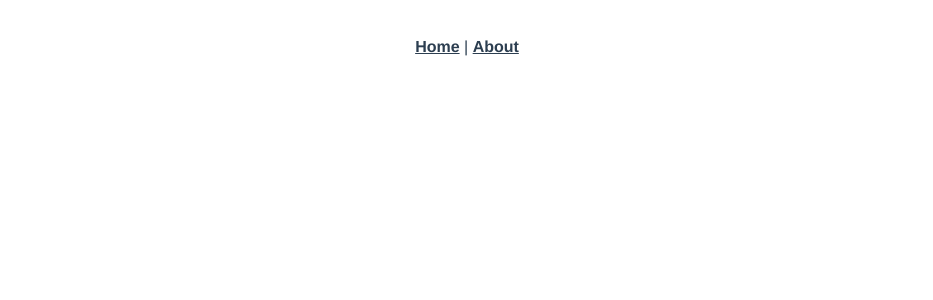
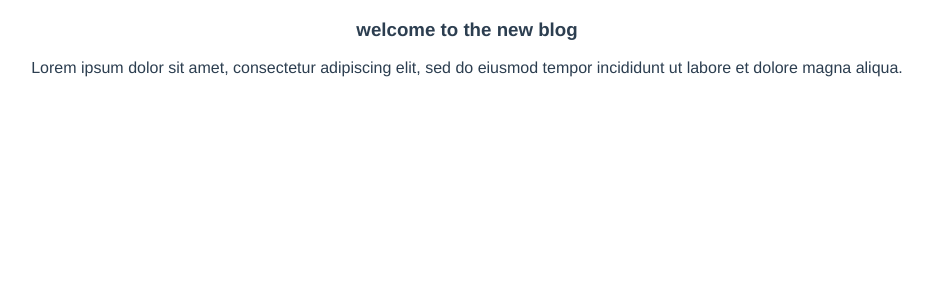
Before and after one commit to HubertMelbruda/vue-blog, a Vue app: page /posts/1 in a window 1280 px wide. Before the commit this address had no page. Shown: the top 300 px of the page, without its empty margins (173-1106 px from the left). Built offline with nearby package versions, Linux system fonts and the light colour scheme; data requests are answered from the project's data file.

Commit message:
Initial Commit

```diff
--- /dev/null
+++ b/data/db.json
@@ -0,0 +1,44 @@
+{
+  "posts": [
+    {
+      "id": 1,
+      "title": "welcome to the new blog",
+      "body": "Lorem ipsum dolor sit amet, consectetur adipiscing elit, sed do eiusmod tempor incididunt ut labore et dolore magna aliqua.",
+      "tags": [
+        "webdev",
+        "coding",
+        "news"
+      ]
+    },
+    {
+      "id": 2,
+      "title": "top 5 CSS tips",
+      "body": "Lorem ipsum dolor sit amet, consectetur adipiscing elit, sed do eiusmod tempor incididunt ut labore et dolore magna aliqua.",
+      "tags": [
+        "css",
+        "webdev",
+        "coding"
+      ]
+    },
+    {
+      "id": 3,
+      "title": "Make a modal using CSS",
+      "body": "Lorem ipsum dolor sit amet, consectetur adipiscing elit. Duis est ex, mollis id placerat eu, vulputate vehicula eros. Etiam nec urna egestas, pretium justo ut, luctus arcu. Maecenas dictum mi elit, sed molestie nulla pulvinar a. Sed pellentesque mauris quis ex aliquam tincidunt. Aliquam erat volutpat. Quisque auctor ante at felis maximus, commodo dapibus massa porttitor. Phasellus dignissim finibus placerat. Duis eu erat sem. Suspendisse venenatis molestie sapien a egestas. Vestibulum ante ipsum primis in faucibus orci luctus et ultrices posuere cubilia curae; Maecenas in imperdiet mi. Etiam ac massa vel nulla lobortis viverra. Class aptent taciti sociosqu ad litora torquent per conubia nostra, per inceptos himenaeos.\n\nMauris in erat tincidunt, dictum ligula id, vulputate nisl. Nam accumsan sodales mi, sed faucibus lacus pharetra id. Vestibulum interdum nibh orci, ut egestas risus venenatis vitae. Mauris tortor nisl, congue vulputate mauris sit amet, mattis pellentesque nunc. Proin imperdiet dapibus tincidunt. Cras at vehicula libero. Quisque lobortis quis est vel interdum. Duis molestie feugiat tellus sed sagittis. Duis eleifend lorem mauris, quis suscipit turpis luctus non.",
+      "tags": [
+        "css",
+        "webdev",
+        "coding"
+      ]
+    },
+    {
+      "id": 4,
+      "title": "Become a Vue Ninja",
+      "body": "Lorem ipsum dolor sit amet, consectetur adipiscing elit. Proin pretium massa ac malesuada porttitor. Nunc eget nisl finibus, condimentum augue eget, vestibulum ipsum. Mauris eget ex ac enim vulputate vulputate. Quisque ut sem vitae diam pulvinar dictum quis sed nisl. Nullam pharetra ultrices sagittis. Sed suscipit tempor felis id porta. Suspendisse risus mi, cursus ut tellus quis, congue placerat leo. Fusce quis egestas arcu. Fusce in ornare sem, vel pulvinar erat. Donec commodo feugiat tellus, ac iaculis sem iaculis ut. Vestibulum aliquet quam in nisl efficitur, sit amet vestibulum risus vehicula. Donec ultrices finibus purus, eget molestie odio molestie non. Sed et blandit mauris. Vivamus vestibulum lorem ipsum, id bibendum est volutpat nec.\n\nProin et rutrum sapien. Duis eu ipsum est. Duis mollis dolor vel posuere pretium. Nulla dictum ante ut justo dignissim, luctus faucibus tellus hendrerit. In pretium et sapien sed luctus. Mauris at volutpat sapien, a convallis lacus. Aliquam neque neque, pharetra ac ultrices sed, consequat et velit. Donec maximus rhoncus lectus vitae ultrices. Mauris aliquam tincidunt elit ut dignissim.",
+      "tags": [
+        "vue",
+        "coding",
+        "webdev"
+      ]
+    }
+  ]
+}
--- a/src/App.vue
+++ b/src/App.vue
@@ -1,8 +1,4 @@
 <template>
-  <nav>
-    <router-link to="/">Home</router-link> |
-    <router-link to="/about">About</router-link>
-  </nav>
   <router-view/>
 </template>
 
@@ -14,17 +10,4 @@
   text-align: center;
   color: #2c3e50;
 }
-
-nav {
-  padding: 30px;
-}
-
-nav a {
-  font-weight: bold;
-  color: #2c3e50;
-}
-
-nav a.router-link-exact-active {
-  color: #42b983;
-}
 </style>
--- a/src/components/HelloWorld.vue
+++ /dev/null
@@ -1,58 +0,0 @@
-<template>
-  <div class="hello">
-    <h1>{{ msg }}</h1>
-    <p>
-      For a guide and recipes on how to configure / customize this project,<br>
-      check out the
-      <a href="https://cli.vuejs.org" target="_blank" rel="noopener">vue-cli documentation</a>.
-    </p>
-    <h3>Installed CLI Plugins</h3>
-    <ul>
-      <li><a href="https://github.com/vuejs/vue-cli/tree/dev/packages/%40vue/cli-plugin-babel" target="_blank" rel="noopener">babel</a></li>
-      <li><a href="https://github.com/vuejs/vue-cli/tree/dev/packages/%40vue/cli-plugin-router" target="_blank" rel="noopener">router</a></li>
-    </ul>
-    <h3>Essential Links</h3>
-    <ul>
-      <li><a href="https://vuejs.org" target="_blank" rel="noopener">Core Docs</a></li>
-      <li><a href="https://forum.vuejs.org" target="_blank" rel="noopener">Forum</a></li>
-      <li><a href="https://chat.vuejs.org" target="_blank" rel="noopener">Community Chat</a></li>
-      <li><a href="https://twitter.com/vuejs" target="_blank" rel="noopener">Twitter</a></li>
-      <li><a href="https://news.vuejs.org" target="_blank" rel="noopener">News</a></li>
-    </ul>
-    <h3>Ecosystem</h3>
-    <ul>
-      <li><a href="https://router.vuejs.org" target="_blank" rel="noopener">vue-router</a></li>
-      <li><a href="https://vuex.vuejs.org" target="_blank" rel="noopener">vuex</a></li>
-      <li><a href="https://github.com/vuejs/vue-devtools#vue-devtools" target="_blank" rel="noopener">vue-devtools</a></li>
-      <li><a href="https://vue-loader.vuejs.org" target="_blank" rel="noopener">vue-loader</a></li>
-      <li><a href="https://github.com/vuejs/awesome-vue" target="_blank" rel="noopener">awesome-vue</a></li>
-    </ul>
-  </div>
-</template>
-
-<script>
-export default {
-  name: 'HelloWorld',
-  props: {
-    msg: String
-  }
-}
-</script>
-
-<!-- Add "scoped" attribute to limit CSS to this component only -->
-<style scoped>
-h3 {
-  margin: 40px 0 0;
-}
-ul {
-  list-style-type: none;
-  padding: 0;
-}
-li {
-  display: inline-block;
-  margin: 0 10px;
-}
-a {
-  color: #42b983;
-}
-</style>
--- /dev/null
+++ b/src/components/PostList.vue
@@ -0,0 +1,29 @@
+<template>
+  <div class="post-list">
+    Post List
+    <div v-for="post in posts" :key="post.id">
+      <SinglePost :post="post"/>
+    </div>
+  </div>
+
+</template>
+
+<script>
+import { onMounted, onUnmounted, onUpdated } from '@vue/runtime-core'
+import SinglePost from './SinglePost2.vue'
+ export default {
+   props: ['posts'],
+   components: {
+     SinglePost,
+   },
+   setup(props) {
+    //  onMounted(() => console.log('Component mounted'))
+    //  onUnmounted(() => console.log('Component unmounted'))
+    //  onUpdated(() => console.log('Component updated'))
+   }
+}
+</script>
+
+<style>
+
+</style>
--- /dev/null
+++ b/src/components/SinglePost2.vue
@@ -0,0 +1,29 @@
+<template>
+  <div class="post">
+    <router-link :to="{ name: 'Details', params: { id: post.id }}">
+       <h3>{{ post.title }}</h3>
+    </router-link>
+    <p>{{ snippet }}</p>
+    <span v-for="tag in post.tags" :key='tag'>
+      #{{ tag }}
+    </span>
+  </div>
+</template>
+
+<script>
+import { computed } from '@vue/runtime-core'
+export default {
+  props: ['post'],
+  setup(props) {
+    const snippet = computed(() => {
+      return props.post.body.substring(0, 100) + "..."
+    })
+
+    return { snippet }
+  }
+}
+</script>
+
+<style>
+
+</style>
--- /dev/null
+++ b/src/composables/getPost.js
@@ -0,0 +1,23 @@
+import { ref } from 'vue'
+
+const getPost = (id) => {
+  const post = ref(null);
+  const error = ref(null);
+
+  const load = async () => {
+    try {
+      let data = await fetch("http://localhost:8000/posts/" + id);
+      if (!data.ok) {
+        throw Error("That post is not exist");
+      }
+      post.value = await data.json();
+    }
+    catch (err) {
+      error.value = err.message;
+    }
+  };
+
+  return { post, error, load}
+};
+
+export default getPost
--- /dev/null
+++ b/src/composables/getPosts.js
@@ -0,0 +1,22 @@
+import { ref } from 'vue'
+
+const getPosts = () => {
+  const posts = ref([]);
+  const error = ref(null);
+
+  const load = async () => {
+    try {
+      let data = await fetch("http://localhost:8000/posts");
+      if (!data.ok) {
+        throw Error("No data available");
+      }
+      posts.value = await data.json();
+    } catch (err) {
+      error.value = err.message;
+    }
+  };
+
+  return { posts, error, load}
+};
+
+export default getPosts
--- a/src/router/index.js
+++ b/src/router/index.js
@@ -1,5 +1,6 @@
 import { createRouter, createWebHistory } from 'vue-router'
 import HomeView from '../views/HomeView.vue'
+import Details from '../views/Details.vue'
 
 const routes = [
   {
@@ -8,13 +9,12 @@ const routes = [
     component: HomeView
   },
   {
-    path: '/about',
-    name: 'about',
-    // route level code-splitting
-    // this generates a separate chunk (about.[hash].js) for this route
-    // which is lazy-loaded when the route is visited.
-    component: () => import(/* webpackChunkName: "about" */ '../views/AboutView.vue')
+    path: '/posts/:id',
+    name: 'Details',
+    component: Details,
+    props: true
   }
+
 ]
 
 const router = createRouter({
--- a/src/views/AboutView.vue
+++ /dev/null
@@ -1,5 +0,0 @@
-<template>
-  <div class="about">
-    <h1>This is an about page</h1>
-  </div>
-</template>
--- /dev/null
+++ b/src/views/Details.vue
@@ -0,0 +1,27 @@
+<template>
+  <div v-if="error">{{ error }}</div>
+  <div v-if="post">
+    <h3>{{ post.title }}</h3>
+    <p>{{ post.body }}</p>
+  </div>
+</template>
+
+<script>
+import getPost from '../composables/getPost'
+
+export default {
+  props: ['id'],
+  setup(props) {
+    const { post, error, load } = getPost(props.id)
+
+    load()
+
+    return { post, error }
+  }
+
+}
+</script>
+
+<style>
+
+</style>
--- a/src/views/HomeView.vue
+++ b/src/views/HomeView.vue
@@ -1,18 +1,38 @@
 <template>
   <div class="home">
-    <img alt="Vue logo" src="../assets/logo.png">
-    <HelloWorld msg="Welcome to Your Vue.js App"/>
+    <!-- show Error when problem with fetching data  -->
+    <div v-if="error">{{ error }}</div>
+
+    <!-- Show post list or Loading data... msg.  -->
+    <div v-if="posts.length">
+      <PostList  :posts="posts" />
+    </div>
+    <div v-else>Loading data...</div>
+
+    <!-- button to show and hide posts -->
+    <button @click="showPosts = !showPosts">
+      <p v-if="showPosts">Hide Post</p>
+      <p v-if="!showPosts">Show Post</p>
+    </button>
+
   </div>
 </template>
 
 <script>
-// @ is an alias to /src
-import HelloWorld from '@/components/HelloWorld.vue'
+import PostList from '../components/PostList.vue'
+import getPosts from '../composables/getPosts'
 
 export default {
   name: 'HomeView',
   components: {
-    HelloWorld
+    PostList,
+  },
+  setup() {
+    const { posts, error, load } = getPosts()
+
+    load()
+
+    return { posts, error }
   }
 }
 </script>
```
